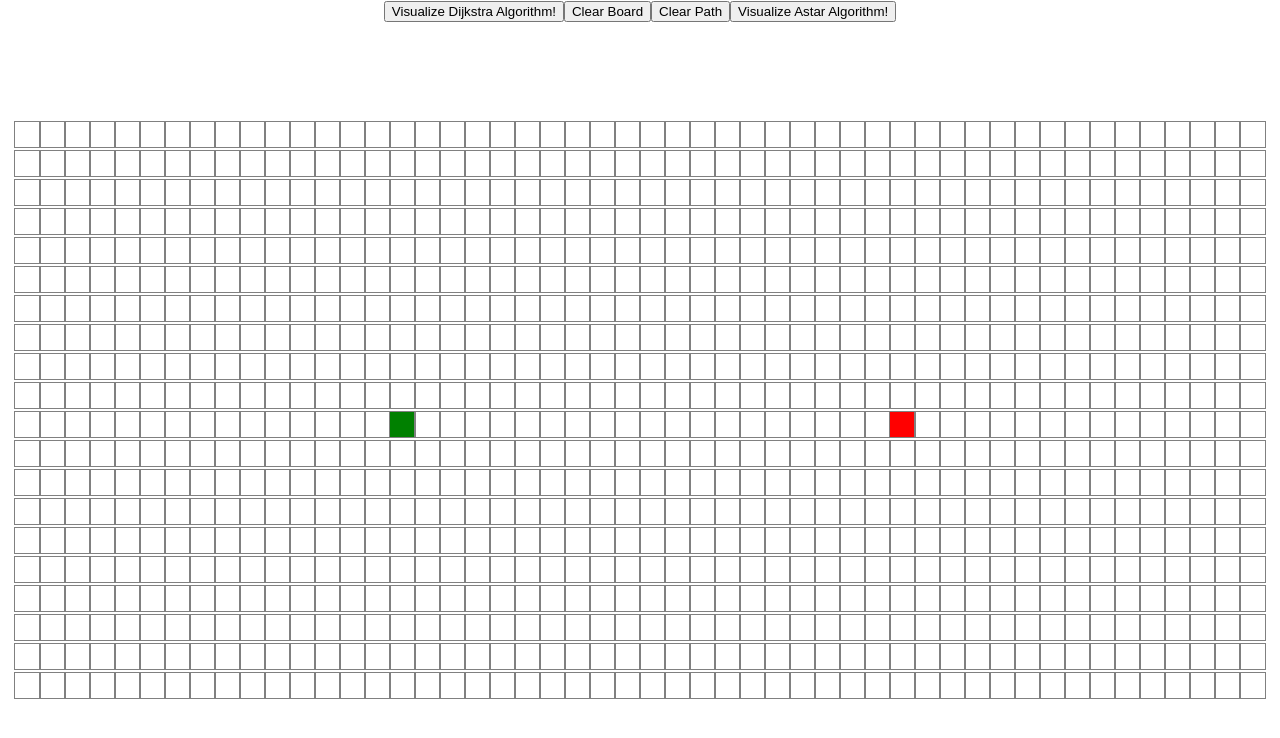
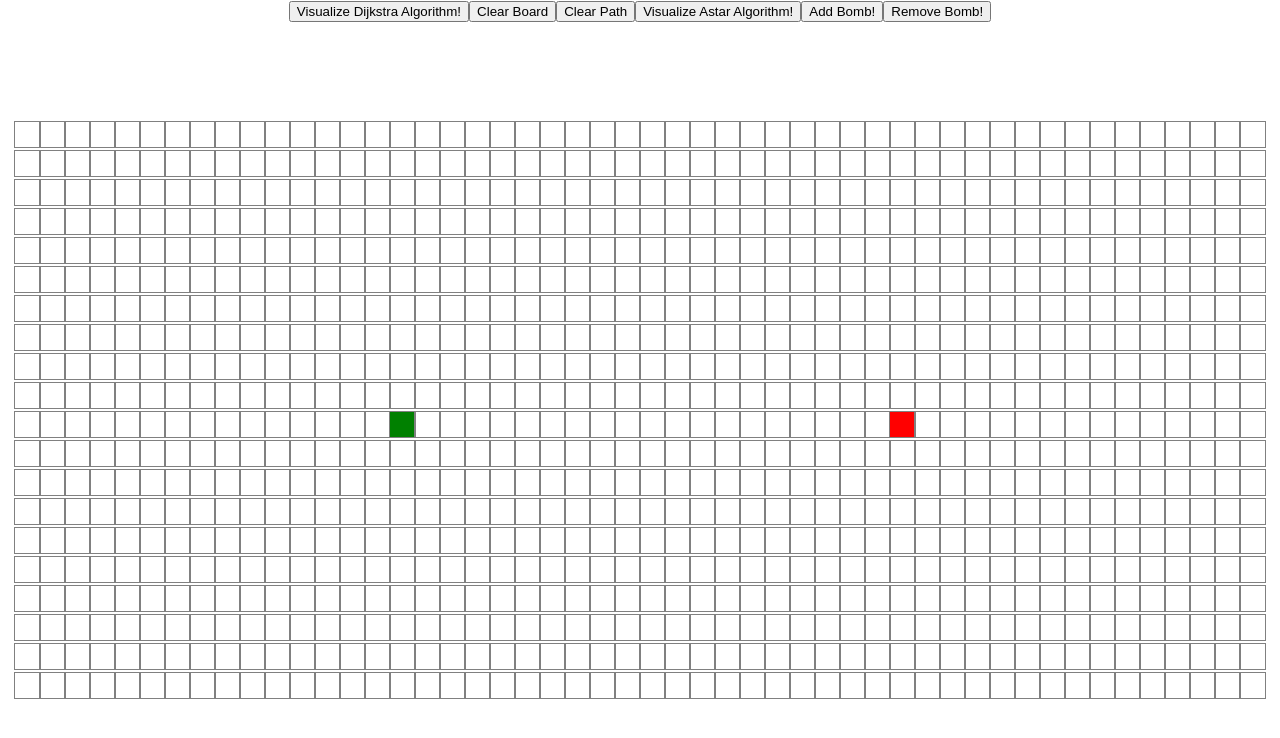
Before and after one commit to anubhavcu/pathfinding-visualizer, a React (Create React App) app: page / in a window 1280 px wide. Shown: the top 738 px of the page. Built offline with nearby package versions, Linux system fonts and the light colour scheme.

Commit message:
feature to add bomb node

```diff
--- a/src/PathfindingVisualizer/Node/Node.css
+++ b/src/PathfindingVisualizer/Node/Node.css
@@ -12,6 +12,9 @@
 }
 .node-wall {
   background-color: rgb(12, 53, 71);
+}
+.node-bomb {
+  background-color: purple;
 }
 
 /* lagging on wall animation- check it later */
--- a/src/PathfindingVisualizer/Node/Node.jsx
+++ b/src/PathfindingVisualizer/Node/Node.jsx
@@ -11,7 +11,8 @@ export class Node extends Component {
       isWall,
       onMouseUp,
       onMouseEnter,
-      onMouseDown
+      onMouseDown,
+      isBomb
     } = this.props;
     const extraClassName = isFinish
       ? "node-finish"
@@ -19,6 +20,8 @@ export class Node extends Component {
       ? "node-start"
       : isWall
       ? "node-wall"
+      : isBomb
+      ? "node-bomb"
       : "";
     return (
       <div
--- a/src/PathfindingVisualizer/PathfindingVisualizer.jsx
+++ b/src/PathfindingVisualizer/PathfindingVisualizer.jsx
@@ -7,7 +7,9 @@ import { astar, getNodesInShortestPathOrderAstar } from "../algorithms/astar";
 const START_NODE_ROW = 10,
   START_NODE_COL = 15,
   FINISH_NODE_ROW = 10,
-  FINISH_NODE_COL = 35;
+  FINISH_NODE_COL = 35,
+  BOMB_NODE_ROW = 10,
+  BOMB_NODE_COL = 25;
 const startNode = {
   row: START_NODE_ROW,
   col: START_NODE_COL
@@ -15,6 +17,11 @@ const startNode = {
 const finishNode = {
   row: FINISH_NODE_ROW,
   col: FINISH_NODE_COL
+};
+const bombNode = {
+  row: BOMB_NODE_ROW,
+  col: BOMB_NODE_COL,
+  status: false
 };
 let draggingStart = false,
   draggingFinish = false;
@@ -180,6 +187,8 @@ export class PathfindingVisualizer extends Component {
       distance: Infinity,
       isWall: false,
       previousNode: null
+      // isBomb: row === BOMB_NODE_ROW && col === BOMB_NODE_COL
+      // isBomb: this.bombNode.status
     };
   };
   animateDijsktra = (visitedNodesInOrder, nodesInShortestPathOrder) => {
@@ -347,6 +356,41 @@ export class PathfindingVisualizer extends Component {
     // console.log(nodesInShortestPathOrder);
     this.animateAstar(visitedNodesInOrder, nodesInShortestPathOrder);
   };
+  // triggerBombNode = () => {
+  //   bombNode.status = !bombNode.status;
+  //   return bombNode.status;
+  // };
+  addBomb = () => {
+    // this.triggerBombNode(bombNode);
+    console.log(bombNode.row, bombNode.col);
+    const { grid } = this.state;
+    for (const row of grid) {
+      for (const node of row) {
+        if (node.row === bombNode.row && node.col === bombNode.col) {
+          node.bombNode = true;
+          // document.getElementById(`node-${node.row}-${node.col}`).className =
+          //   "node-bomb";
+        } else {
+          node.bombNode = false;
+        }
+      }
+    }
+    document.getElementById(`node-${bombNode.row}-${bombNode.col}`).className =
+      "node node-bomb";
+    console.log(grid);
+  };
+  removeBomb = () => {
+    const { grid } = this.state;
+    for (const row of grid) {
+      for (const node of row) {
+        node.bombNode = false;
+      }
+    }
+    const element = document.getElementById(
+      `node-${bombNode.row}-${bombNode.col}`
+    );
+    element.classList.remove("node-bomb");
+  };
   render() {
     const { grid, mouseIsPressed } = this.state;
     return (
@@ -359,6 +403,8 @@ export class PathfindingVisualizer extends Component {
         <button onClick={() => this.visualizeAstar()}>
           Visualize Astar Algorithm!
         </button>
+        <button onClick={() => this.addBomb()}>Add Bomb!</button>
+        <button onClick={() => this.removeBomb()}>Remove Bomb!</button>
         <div className="grid">
           {grid.map((row, rowIdx) => {
             return (
@@ -370,10 +416,12 @@ export class PathfindingVisualizer extends Component {
                     isStart,
                     isFinish,
                     isWall,
-                    isVisited
+                    isVisited,
+                    isBomb
                   } = node;
                   return (
                     <Node
+                      isBomb={isBomb}
                       isVisited={isVisited}
                       key={nodeIdx}
                       col={col}
```
